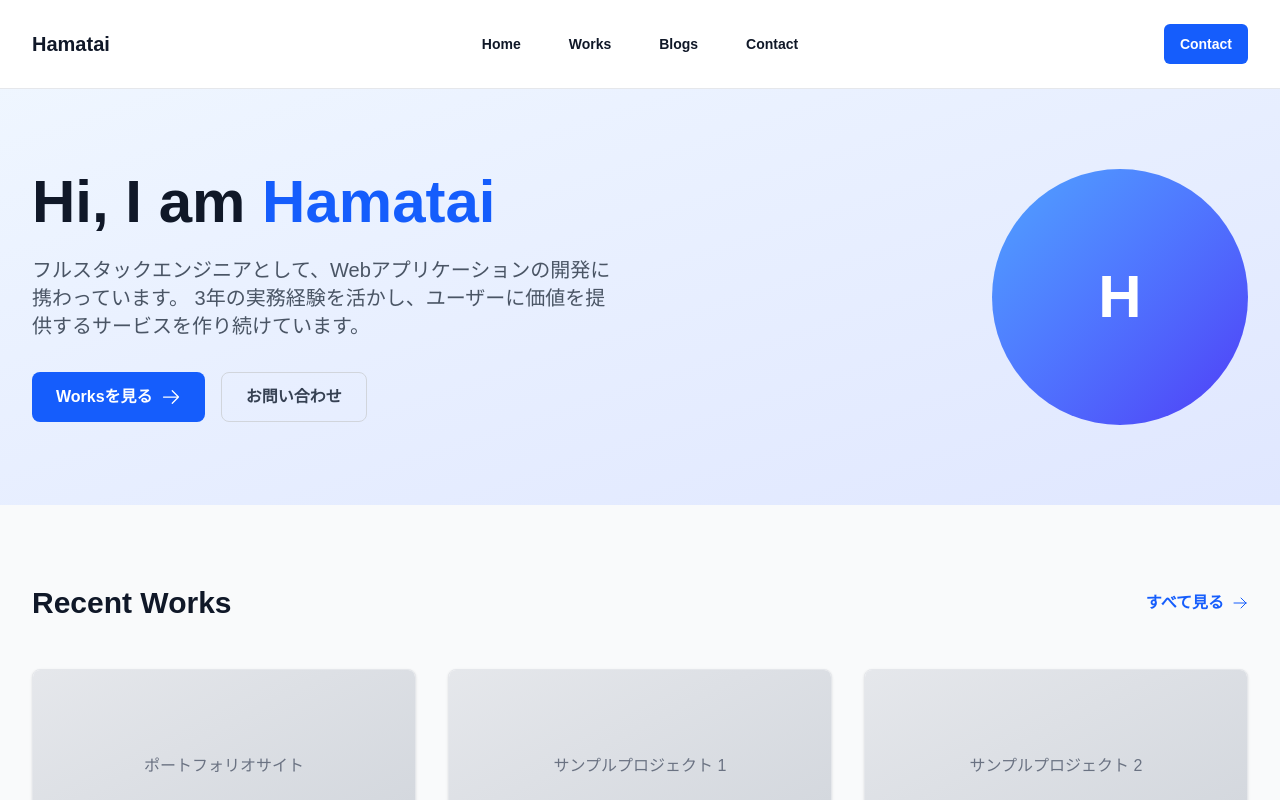
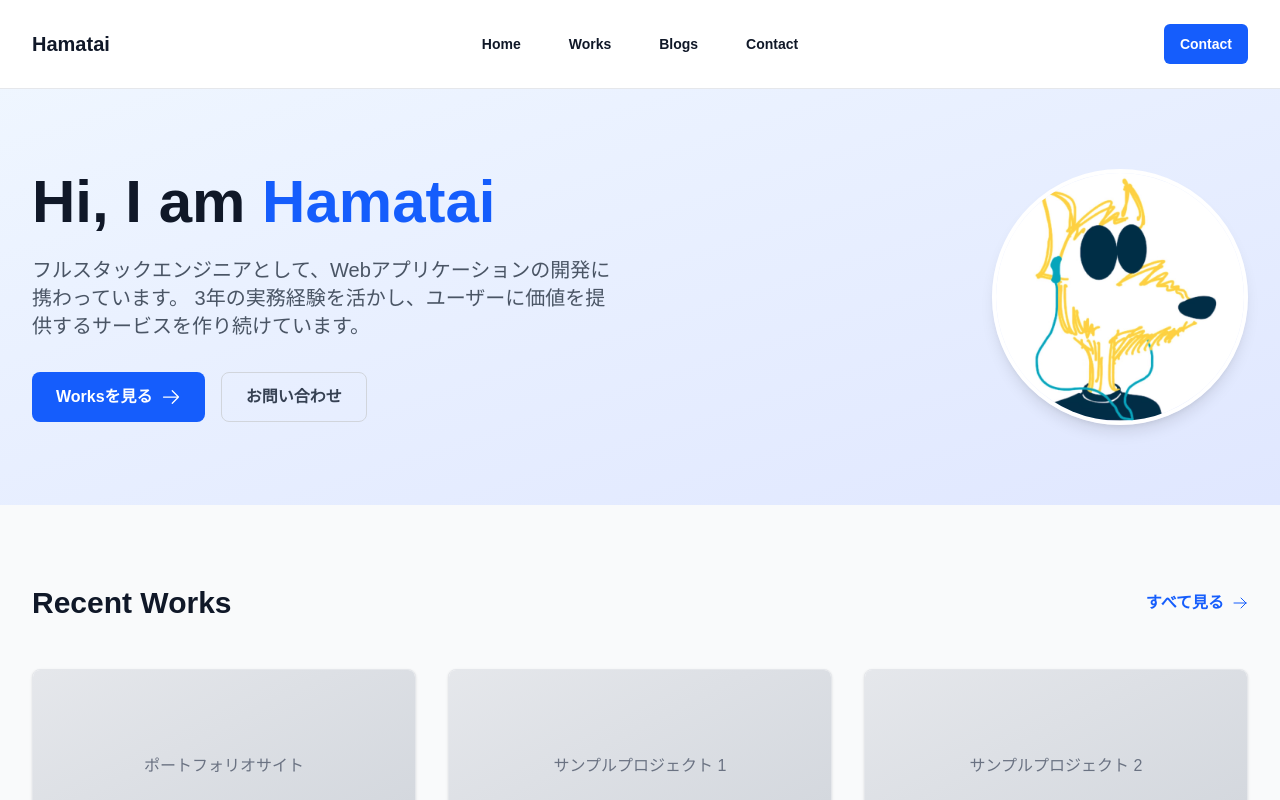
Before and after one commit to hamatai-dev/hamatai-portfolio, a Next.js app: page / in a window 1280 px wide. Shown: the top 800 px of the page. Built offline with nearby package versions, Linux system fonts and the light colour scheme.

Commit message:
add Profile image to top page

```diff
--- a/src/app/page.tsx
+++ b/src/app/page.tsx
@@ -1,4 +1,5 @@
 import Link from "next/link";
+import Image from "next/image";
 import { ArrowRightIcon } from '@heroicons/react/24/outline';
 import { works } from "@/data/work";
 
@@ -47,8 +48,18 @@ export default function Home() {
               </div>
             </div>
             <div className="flex justify-center lg:justify-end">
-              <div className="w-64 h-64 bg-gradient-to-br from-blue-400 to-indigo-600 rounded-full flex items-center justify-center">
-                <span className="text-white text-6xl font-bold">H</span>
+              <div className="relative">
+                {/* プロフィール画像 */}
+                <div className="w-64 h-64 rounded-full overflow-hidden shadow-lg border-4 border-white">
+                  <Image
+                    src="/images/profile.jpg"
+                    alt="Hamatai's profile picture"
+                    width={256}
+                    height={256}
+                    className="w-full h-full object-cover"
+                    priority
+                  />
+                </div>
               </div>
             </div>
           </div>
```
Also changed, not shown: public/images/profile.jpg (added).
